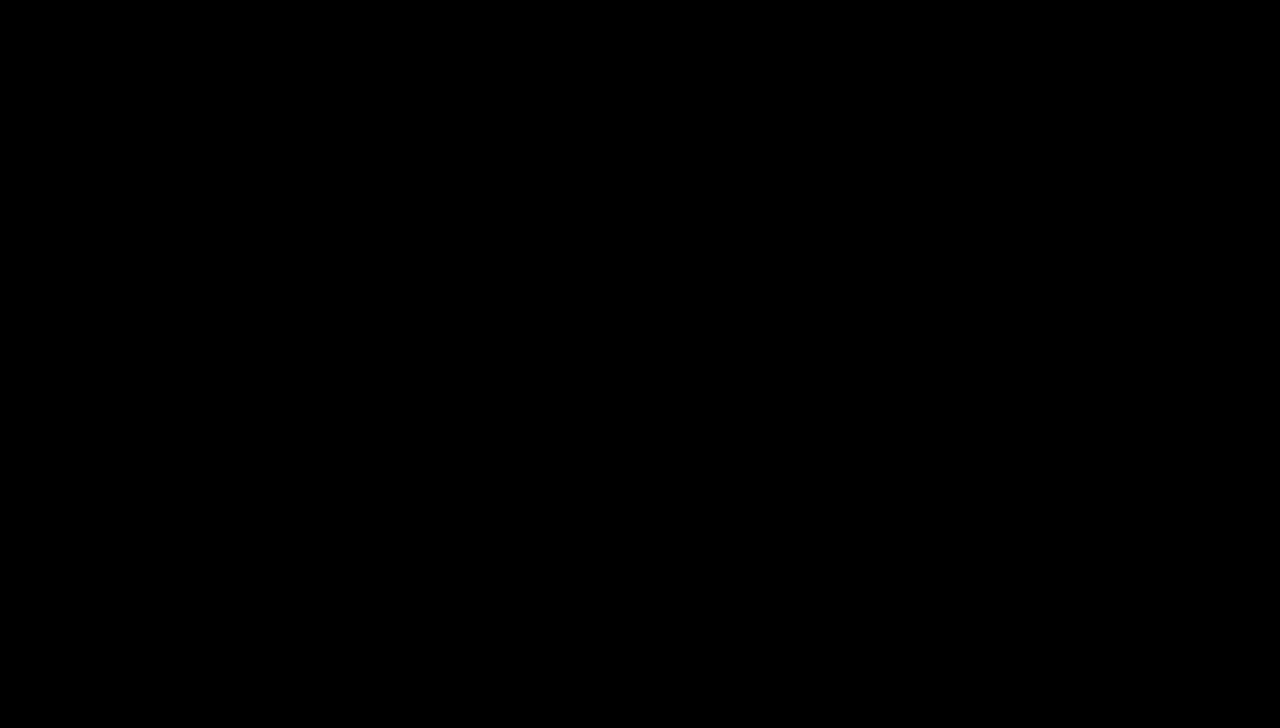
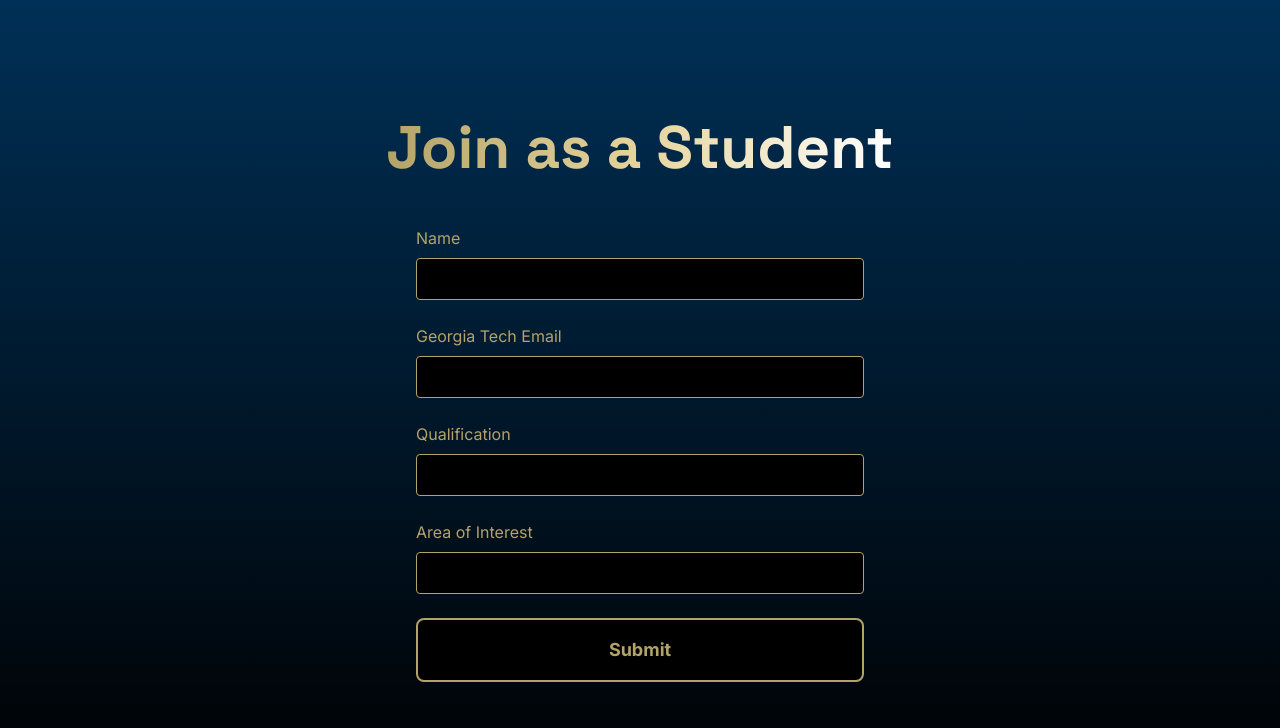
Before and after one commit to jeet-dekivadia/gt-research-finder-org, a Next.js app: page /join/student in a window 1280 px wide. Before the commit this address had no page. Shown: the top 728 px of the page. Built offline with nearby package versions, Linux system fonts and the light colour scheme.

Commit message:
Create page.tsx

```diff
--- /dev/null
+++ b/app/join/student/page.tsx
@@ -0,0 +1,78 @@
+"use client"
+
+import { useState } from "react"
+import FuturisticButton from "@/components/FuturisticButton"
+import ThankYouMessage from "@/components/ThankYouMessage"
+
+export default function StudentJoinPage() {
+  const [formSubmitted, setFormSubmitted] = useState(false)
+
+  const handleSubmit = (e: React.FormEvent) => {
+    e.preventDefault()
+    setFormSubmitted(true)
+  }
+
+  if (formSubmitted) {
+    return <ThankYouMessage />
+  }
+
+  return (
+    <div className="min-h-screen flex flex-col items-center justify-center bg-gradient-to-b from-gt-navy to-black p-4">
+      <h1 className="text-4xl md:text-6xl font-display font-bold mb-12 text-center">
+        <span className="bg-clip-text text-transparent bg-gradient-to-r from-gt-gold via-gt-gold-light to-white">
+          Join as a Student
+        </span>
+      </h1>
+      <form onSubmit={handleSubmit} className="w-full max-w-md space-y-6">
+        <div>
+          <label htmlFor="name" className="block text-gt-gold mb-2">
+            Name
+          </label>
+          <input
+            type="text"
+            id="name"
+            required
+            className="w-full p-2 rounded bg-black border border-gt-gold text-white"
+          />
+        </div>
+        <div>
+          <label htmlFor="email" className="block text-gt-gold mb-2">
+            Georgia Tech Email
+          </label>
+          <input
+            type="email"
+            id="email"
+            required
+            pattern=".+@gatech\.edu$"
+            className="w-full p-2 rounded bg-black border border-gt-gold text-white"
+          />
+        </div>
+        <div>
+          <label htmlFor="qualification" className="block text-gt-gold mb-2">
+            Qualification
+          </label>
+          <input
+            type="text"
+            id="qualification"
+            required
+            className="w-full p-2 rounded bg-black border border-gt-gold text-white"
+          />
+        </div>
+        <div>
+          <label htmlFor="interest" className="block text-gt-gold mb-2">
+            Area of Interest
+          </label>
+          <input
+            type="text"
+            id="interest"
+            required
+            className="w-full p-2 rounded bg-black border border-gt-gold text-white"
+          />
+        </div>
+        <FuturisticButton type="submit" size="lg" className="w-full">
+          Submit
+        </FuturisticButton>
+      </form>
+    </div>
+  )
+}
```
